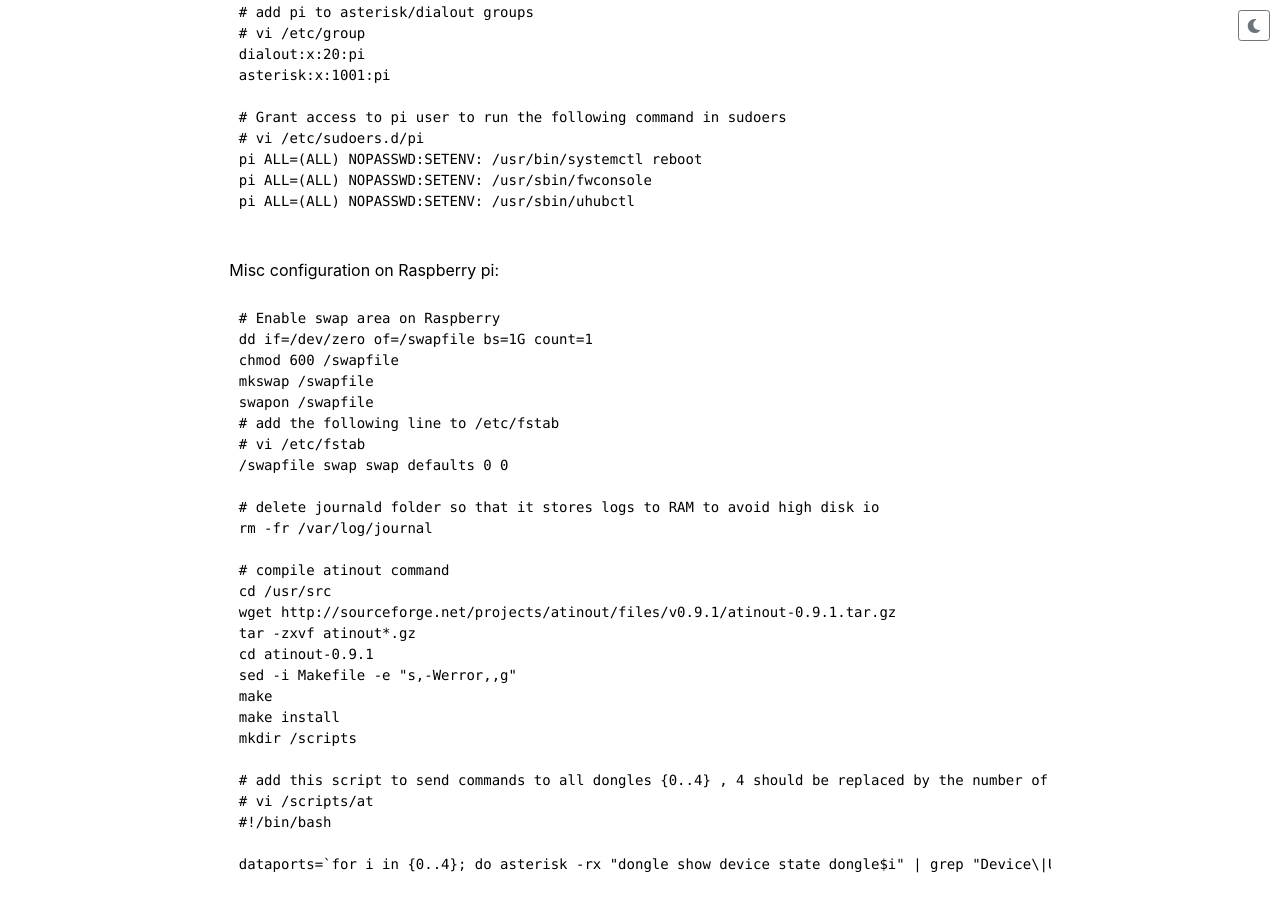
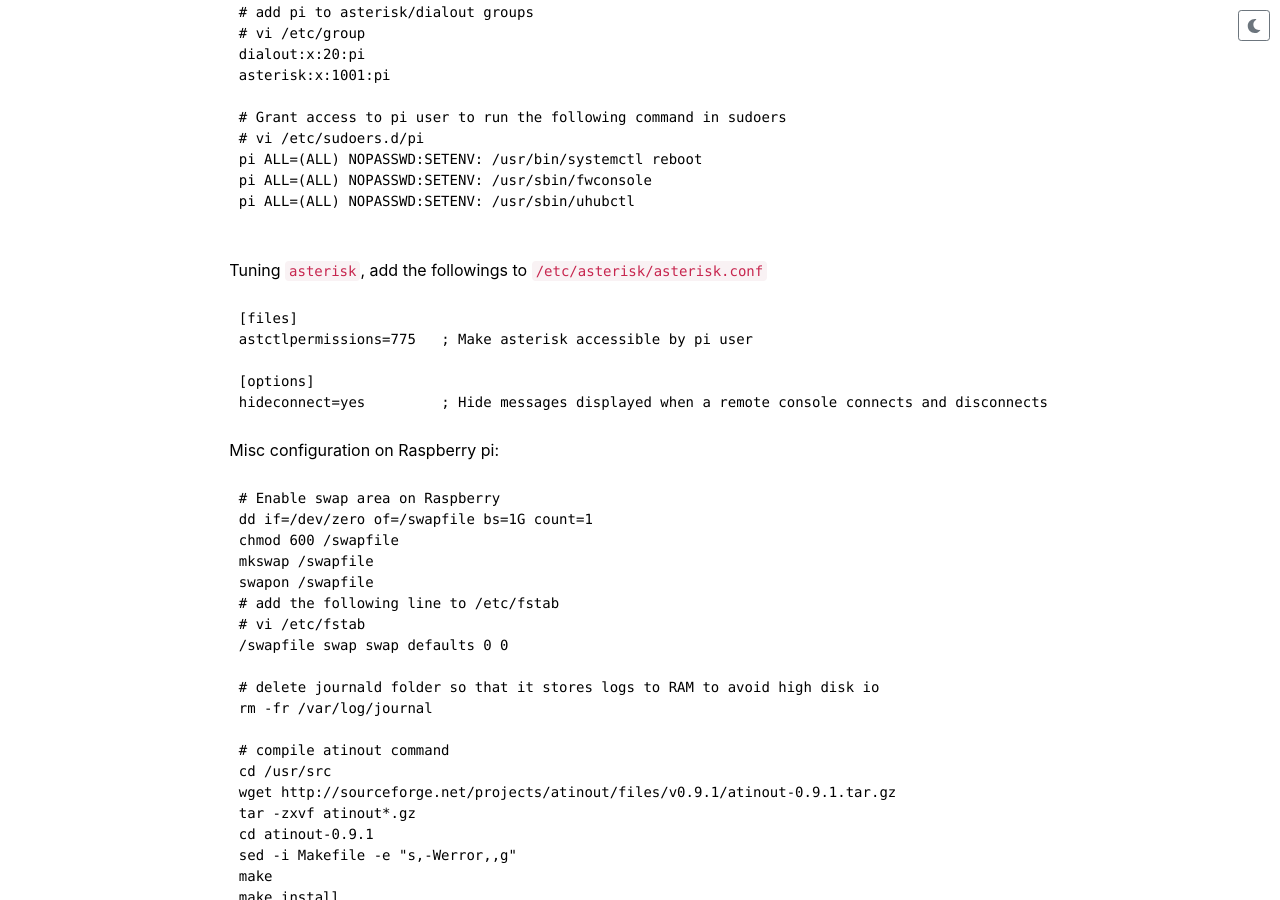
Before and after one commit to mghadam/remosim.github.io, a Jekyll site: the page built from software.md, in a window 1280 px wide and 900 px high, scrolled down 3595 px. Built offline with Jekyll 4.4.1, drawn with Linux system fonts in a browser that asks for light colours.

Commit message:
Added two options to asterisk.conf

````diff
--- a/software.md
+++ b/software.md
@@ -179,6 +179,15 @@ pi ALL=(ALL) NOPASSWD:SETENV: /usr/sbin/fwconsole
 pi ALL=(ALL) NOPASSWD:SETENV: /usr/sbin/uhubctl
 
 ```
+Tuning `asterisk`, add the followings to `/etc/asterisk/asterisk.conf`
+```
+[files]
+astctlpermissions=775	; Make asterisk accessible by pi user
+
+[options]
+hideconnect=yes 	; Hide messages displayed when a remote console connects and disconnects
+```
+
 Misc configuration on Raspberry pi:
 
 ```
````
